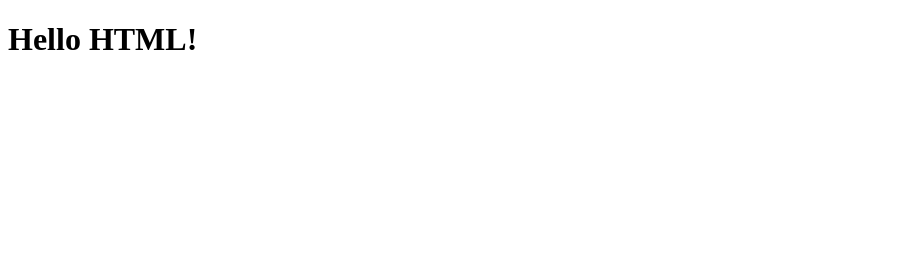
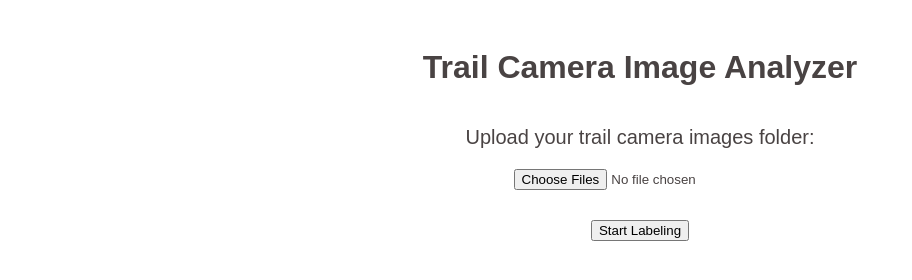
Before and after one commit to gabegalindo24/trail-camera-image-analyzer, a plain HTML site: page frontend - Trail Camera Image Analyzer/index.html in a window 1280 px wide. Shown: the whole page, without its empty margins (0-912 px from the left). Drawn offline with Linux system fonts and the light colour scheme.

Commit message:
Update index.html

```diff
--- a/frontend - Trail Camera Image Analyzer/index.html
+++ b/frontend - Trail Camera Image Analyzer/index.html
@@ -1,4 +1,19 @@
 <!DOCTYPE html>
 <html>
-    <h1>Hello HTML!</h1>
+    <head>
+       <title>Trail Camera Image Analyzer</title>
+    </head>
+    <style>
+        body { font-family: Arial, Helvetica, sans-serif; padding: 20px; text-align: center; color: rgb(73, 67, 67);}
+    </style>
+    <body>
+        <h1>Trail Camera Image Analyzer</h1>
+
+        <p style="font-size: 20px; margin-top: 40px;">Upload your trail camera images folder:</p>
+        <input type="file" id="imageFolder" webkitdirectory directory multiple accept="image/*"/>
+        <div style="margin-top: 30px;">
+            <button>Start Labeling</button>
+        </div>
+
+    </body>
 </html>
```
